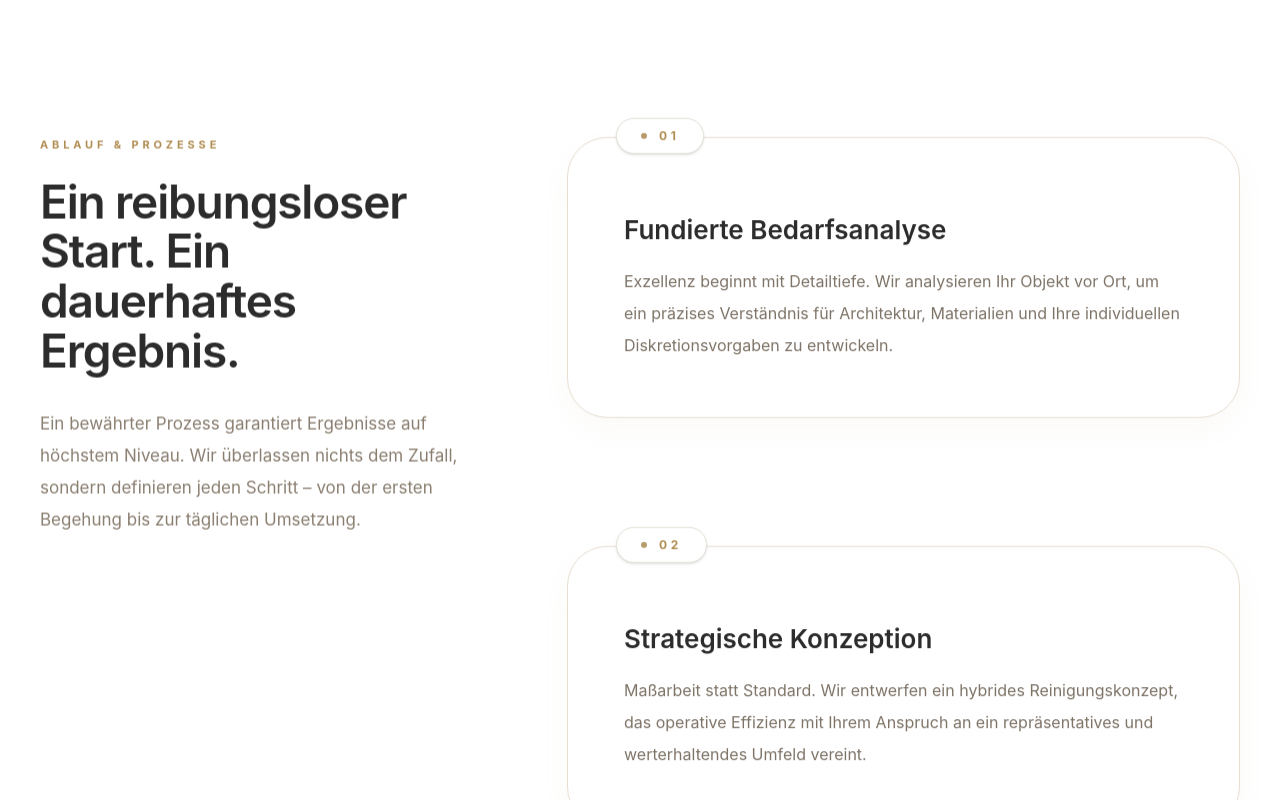
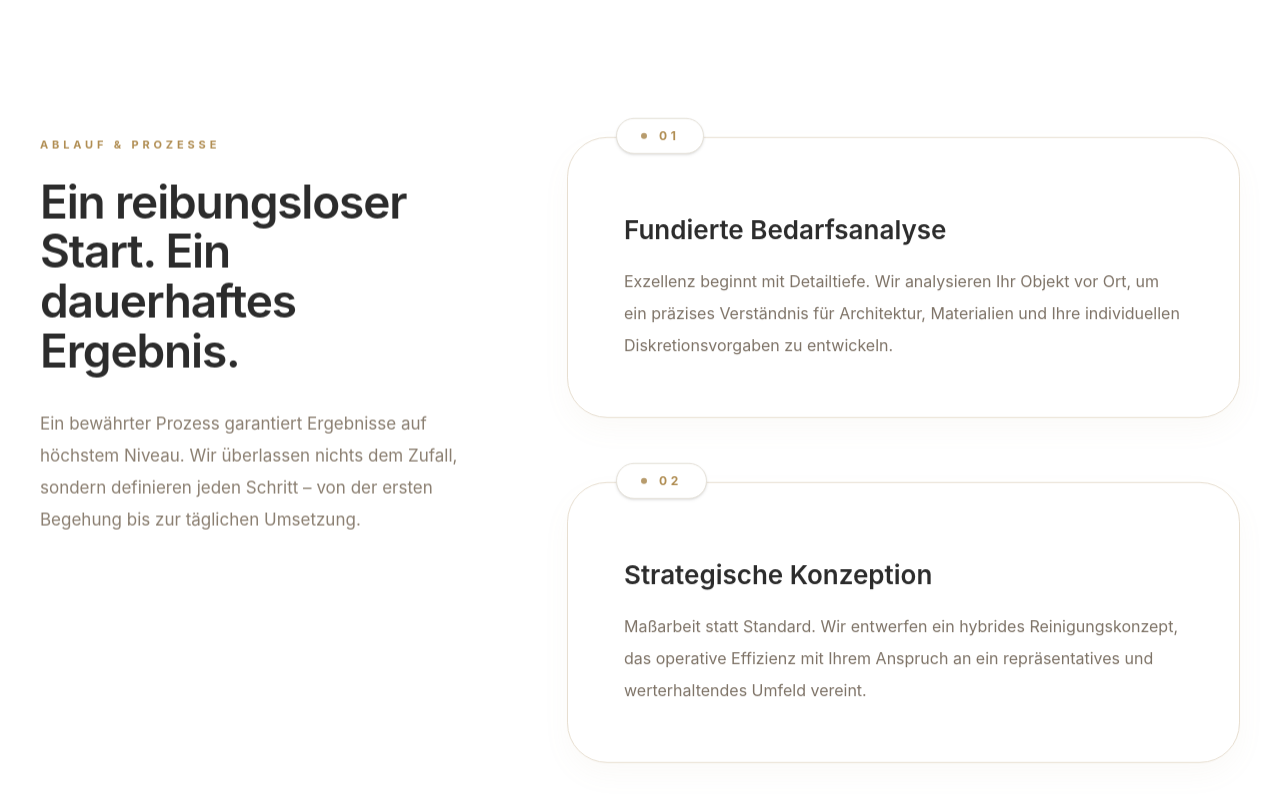
Before and after one commit to sticky030/nautilus-facility-cleaning, a React (Vite) app: page / in a window 1280 px wide. Shown: the part 3920-4720 px from the top of the page. Built offline with nearby package versions, Linux system fonts and the light colour scheme.

Commit message:
FIX: Replace overflow-x-hidden with overflow-x-clip to fix sticky cards

```diff
--- a/src/App.tsx
+++ b/src/App.tsx
@@ -62,6 +62,7 @@ export default function App() {
   return (
     <div className="min-h-screen bg-[#F7F4EE] text-[#6F6559] antialiased selection:bg-[#B79B6C]/20">
 
+      {/* --- PREMIUM FLOATING HEADER --- */}
       <div className="fixed inset-x-0 top-6 z-50 flex justify-center px-4 pointer-events-none">
         <header className="pointer-events-auto w-full max-w-6xl rounded-full bg-white/85 backdrop-blur-xl border border-white/60 shadow-[0_8px_30px_rgb(0,0,0,0.06)] px-4 py-3 transition-all duration-500">
           <div className="flex items-center justify-between gap-6 px-2">
@@ -103,7 +104,9 @@ export default function App() {
         </header>
       </div>
 
-      <main className="overflow-x-hidden">
+      {/* HIER WAR DER FEHLER: overflow-x-hidden blockiert sticky. overflow-x-clip erlaubt es. */}
+      <main className="overflow-x-clip">
+        {/* --- HERO SECTION --- */}
         <section id="start" className="relative isolate flex min-h-screen items-center overflow-hidden bg-[#F3EFE7]">
           <video autoPlay muted loop playsInline className="absolute inset-0 h-full w-full object-cover">
             <source src="/videos/hero.mp4" type="video/mp4" />
@@ -133,6 +136,7 @@ export default function App() {
           </div>
         </section>
 
+        {/* --- LEISTUNGEN --- */}
         <section id="leistungen" className="bg-[#F7F4EE] py-32 lg:py-40 text-left">
           <div className="mx-auto max-w-7xl px-6 lg:px-10">
             <div className="reveal max-w-3xl">
@@ -167,6 +171,7 @@ export default function App() {
           </div>
         </section>
 
+        {/* --- WARUM NAUTILUS --- */}
         <section id="warum-nautilus" className="bg-white py-32 lg:py-40 border-y border-[#E5E1D8]/60 text-left">
           <div className="mx-auto max-w-7xl px-6 lg:px-10">
             <div className="grid grid-cols-1 gap-16 lg:grid-cols-12">
@@ -200,6 +205,7 @@ export default function App() {
           </div>
         </section>
 
+        {/* --- AUFTRETEN & HALTUNG --- */}
         <section className="bg-[#F7F4EE] py-32 lg:py-48 relative overflow-hidden text-left">
           <div className="absolute inset-0 bg-[radial-gradient(circle_at_bottom_right,rgba(183,155,108,0.1),transparent_50%)]" />
           <div className="mx-auto max-w-7xl px-6 lg:px-10 relative z-10">
@@ -225,13 +231,13 @@ export default function App() {
           </div>
         </section>
 
-        {/* --- PROZESS: PREMIUM FLOATING STACK --- */}
+        {/* --- PROZESS: PREMIUM STACK (JETZT MIT FUNKTIONIERENDEM STICKY) --- */}
         <section id="ablauf" className="bg-white py-32 lg:py-40 border-b border-[#E5E1D8]/60 text-left">
           <div className="mx-auto max-w-7xl px-6 lg:px-10">
-            <div className="grid grid-cols-1 gap-16 lg:grid-cols-12">
+            <div className="grid grid-cols-1 gap-16 lg:grid-cols-12 items-start">
 
-              {/* Sticky linke Seite */}
-              <div className="reveal lg:col-span-5 lg:pr-8 lg:sticky lg:top-40 self-start">
+              {/* Sticky linke Seite (bleibt stehen beim Scrollen) */}
+              <div className="reveal lg:col-span-5 lg:pr-8 sticky top-32 lg:top-40 self-start">
                 <p className="text-[11px] font-bold uppercase tracking-[0.35em] text-[#B79B6C]">Ablauf & Prozesse</p>
                 <h2 className="mt-6 text-3xl font-semibold leading-[1.08] text-[#2C2C2C] lg:text-[46px]">
                   Ein reibungsloser Start. Ein dauerhaftes Ergebnis.
@@ -242,7 +248,7 @@ export default function App() {
               </div>
 
               {/* Interaktiver Karten-Stapel rechts */}
-              <div className="lg:col-span-7 flex flex-col gap-12 lg:gap-32 pb-10">
+              <div className="lg:col-span-7 space-y-16 pb-32">
                 {[
                   { num: '01', title: 'Fundierte Bedarfsanalyse', text: 'Exzellenz beginnt mit Detailtiefe. Wir analysieren Ihr Objekt vor Ort, um ein präzises Verständnis für Architektur, Materialien und Ihre individuellen Diskretionsvorgaben zu entwickeln.' },
                   { num: '02', title: 'Strategische Konzeption', text: 'Maßarbeit statt Standard. Wir entwerfen ein hybrides Reinigungskonzept, das operative Effizienz mit Ihrem Anspruch an ein repräsentatives und werterhaltendes Umfeld vereint.' },
@@ -252,7 +258,7 @@ export default function App() {
                   <article
                     key={item.num}
                     className="reveal sticky rounded-[2.5rem] border border-[#E5E1D8] bg-white p-10 lg:p-14 shadow-[0_20px_50px_rgba(183,155,108,0.08)] transition-all duration-500"
-                    style={{ top: `calc(8rem + ${idx * 3.5}rem)` }}
+                    style={{ top: `calc(10rem + ${idx * 2}rem)` }}
                   >
                     {/* Edles Badge für die Nummer */}
                     <div className="absolute -top-5 left-8 lg:left-12 bg-white border border-[#E5E1D8] px-6 py-2 rounded-full shadow-sm flex items-center gap-3">
@@ -298,7 +304,7 @@ export default function App() {
                 </div>
               </div>
 
-              {/* --- PREMIUM KONTAKTFORMULAR --- */}
+              {/* --- PREMIUM KONTAKTFORMULAR AUS DEM DUMP --- */}
               <div className="reveal rounded-[40px] border border-[#E5E1D8] bg-white p-10 shadow-[0_30px_60px_rgba(0,0,0,0.04)] lg:p-14">
                 <div className="mb-10">
                   <p className="text-[11px] font-bold uppercase tracking-[0.35em] text-[#B79B6C]">Diskrete Anfrage</p>
```
